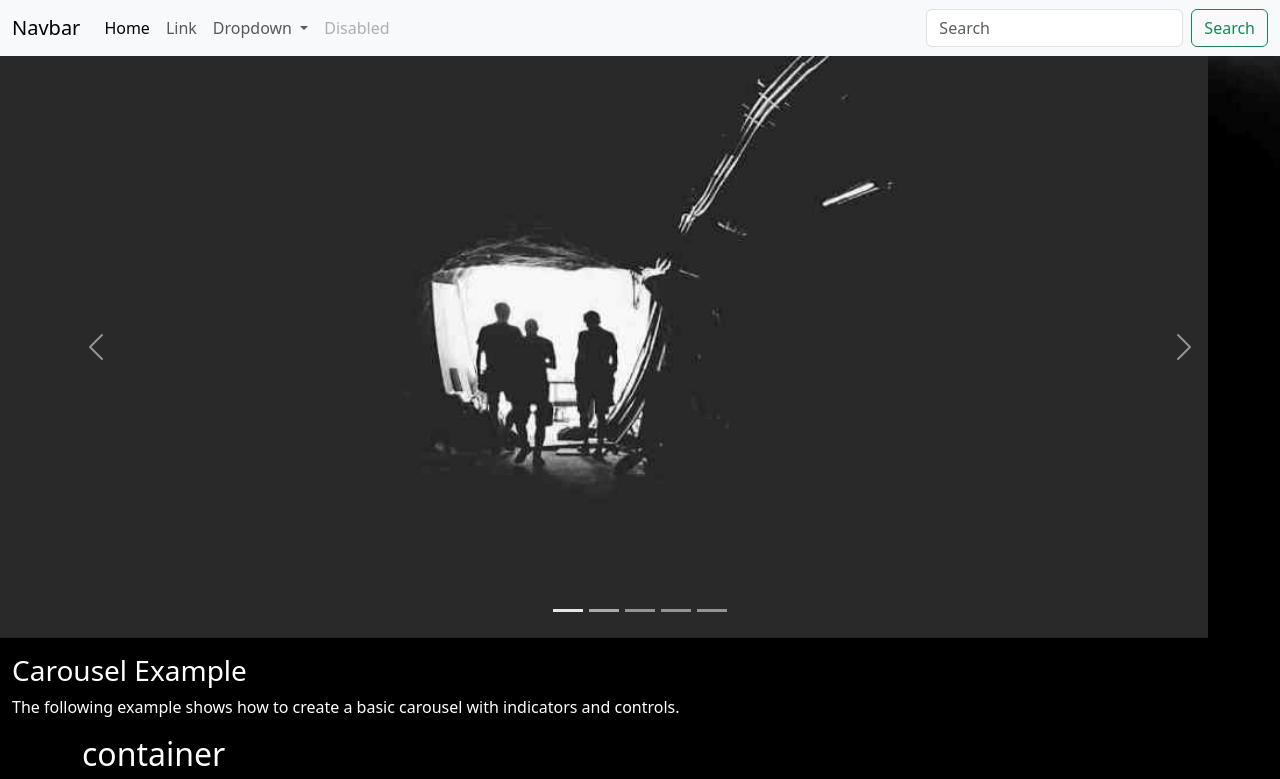
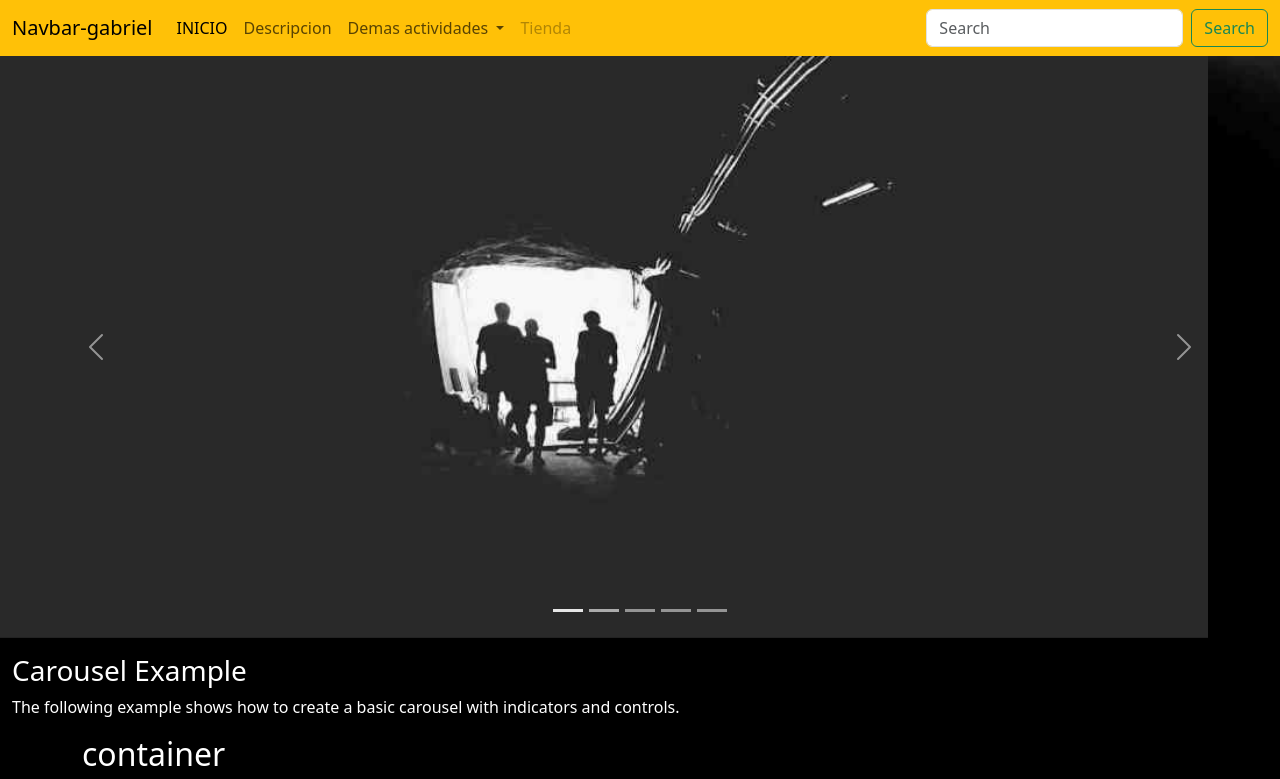
Before and after one commit to gabriellinec0de/Bootstrap, a plain HTML site: page index.html in a window 1280 px wide. Shown: the top 779 px of the page. Drawn offline with nearby package versions, Linux system fonts and the light colour scheme.

Commit message:
agregado de navbar

```diff
--- a/index.html
+++ b/index.html
@@ -9,23 +9,23 @@
 </head>
 <body>
     <!-- INICIO DEL NAV -->
-    <nav class="navbar navbar-expand-lg bg-body-tertiary">
-        <div class="container-fluid">
-        <a class="navbar-brand" href="#">Navbar</a>
+    <nav class="navbar navbar-expand-lg bg-warning">
+        <div class="container-fluid" >
+        <a class="navbar-brand" href="#">Navbar-gabriel</a>
         <button class="navbar-toggler" type="button" data-bs-toggle="collapse" data-bs-target="#navbarSupportedContent" aria-controls="navbarSupportedContent" aria-expanded="false" aria-label="Toggle navigation">
             <span class="navbar-toggler-icon"></span>
         </button>
         <div class="collapse navbar-collapse" id="navbarSupportedContent">
             <ul class="navbar-nav me-auto mb-2 mb-lg-0">
             <li class="nav-item">
-                <a class="nav-link active" aria-current="page" href="#">Home</a>
+                <a class="nav-link active" aria-current="page" href="#">INICIO</a>
             </li>
             <li class="nav-item">
-                <a class="nav-link" href="#">Link</a>
+                <a class="nav-link" href="#">Descripcion</a>
             </li>
             <li class="nav-item dropdown">
                 <a class="nav-link dropdown-toggle" href="#" role="button" data-bs-toggle="dropdown" aria-expanded="false">
-                Dropdown
+                Demas actividades
                 </a>
                 <ul class="dropdown-menu">
                 <li><a class="dropdown-item" href="#">Action</a></li>
@@ -35,7 +35,7 @@
                 </ul>
             </li>
             <li class="nav-item">
-                <a class="nav-link disabled" aria-disabled="true">Disabled</a>
+                <a class="nav-link disabled" aria-disabled="true">Tienda</a>
             </li>
             </ul>
             <form class="d-flex" role="search">
```
